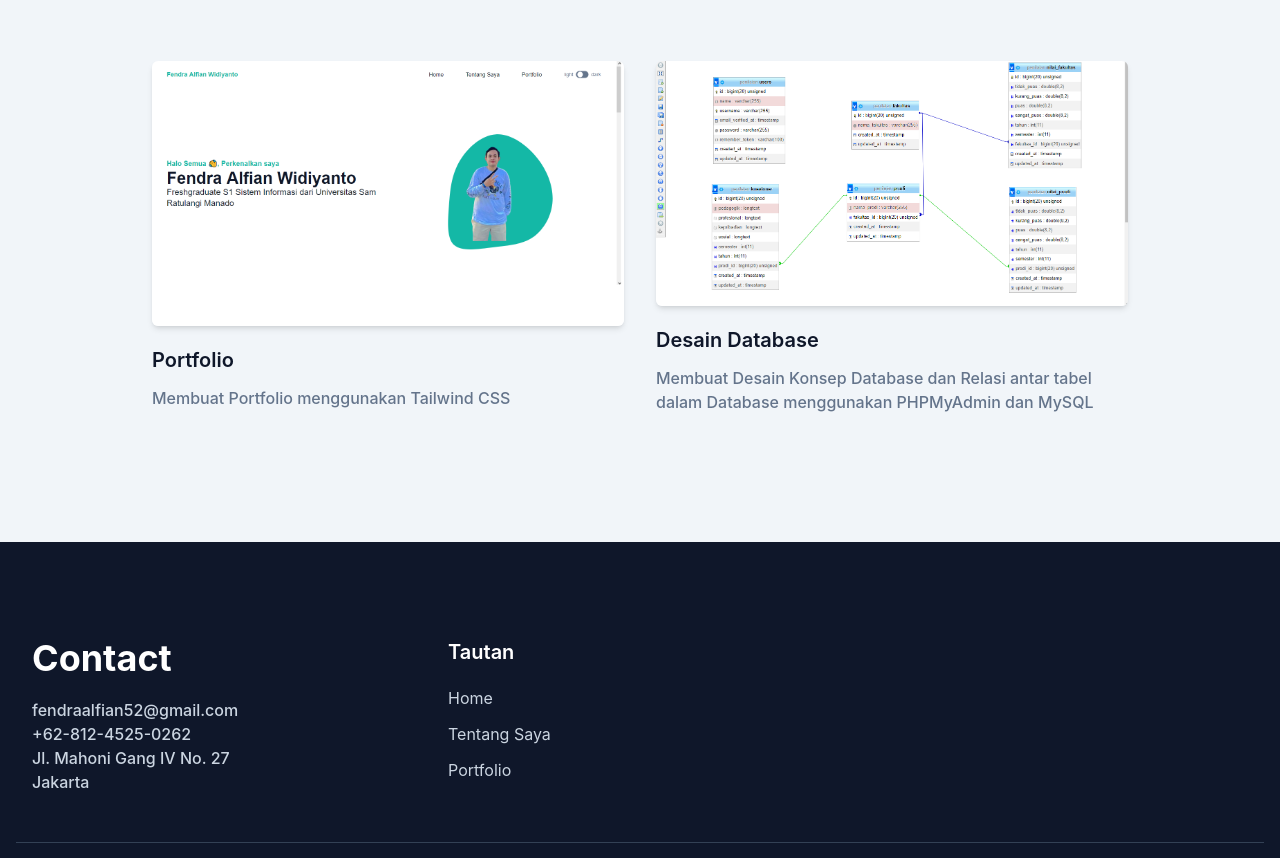
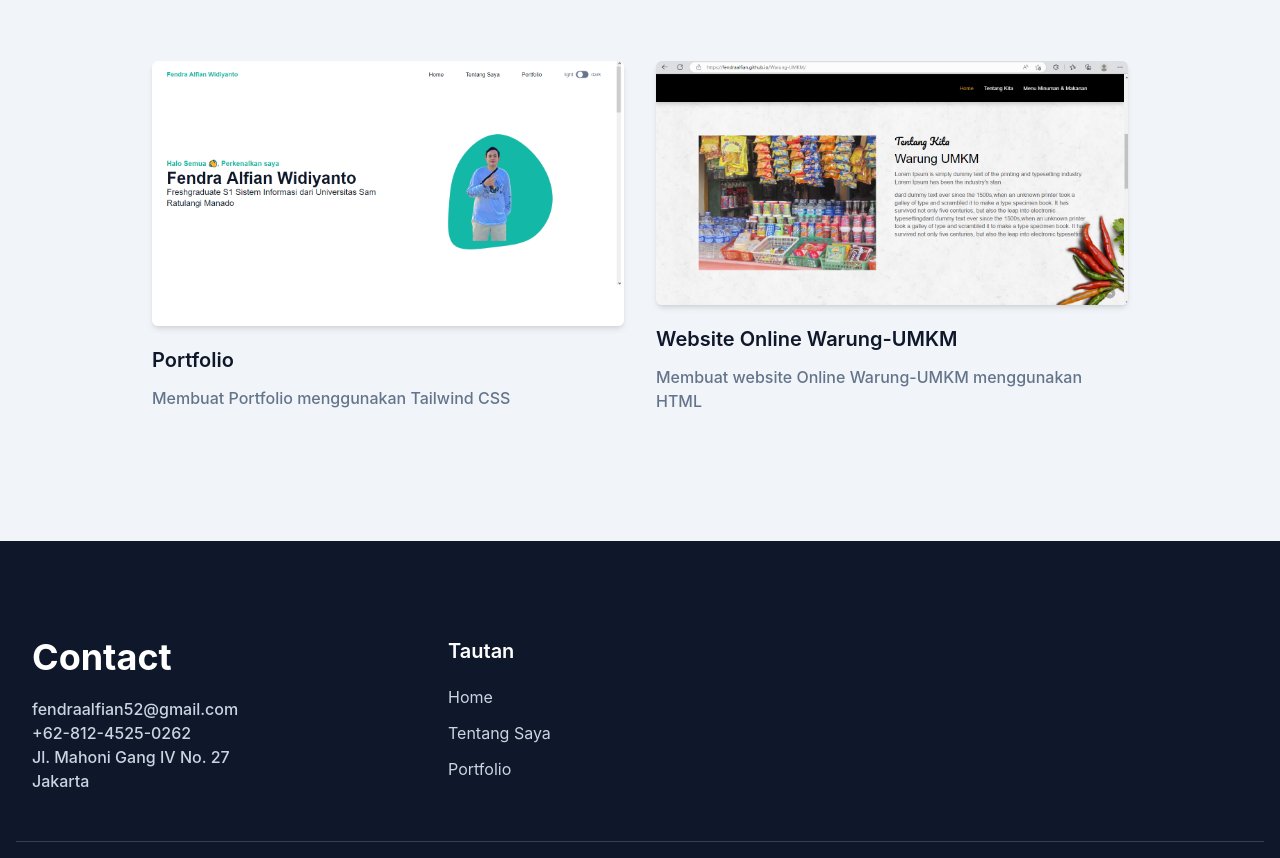
Before and after one commit to Fendraalfian/Portfolio, a website: page index.html in a window 1280 px wide. Shown: the part 1828-2686 px from the top of the page. Drawn offline with Linux system fonts and the light colour scheme.

Commit message:
Add files via upload

```diff
--- a/index.html
+++ b/index.html
@@ -203,10 +203,10 @@
           </div>
           <div class="mb-12 p-4 md:w-1/2">
             <div class="overflow-hidden rounded-md shadow-md">
-              <img src="dist/img/portfolio/8.png" alt="Database" width="w-full" />
+              <img src="dist/img/portfolio/9.png" alt="Database" width="w-full" />
             </div>
-            <h3 class="mt-5 mb-3 text-xl font-semibold text-dark dark:text-white">Desain Database</h3>
-            <p class="text-base font-medium text-secondary">Membuat Desain Konsep Database dan Relasi antar tabel dalam Database menggunakan PHPMyAdmin dan MySQL</p>
+            <h3 class="mt-5 mb-3 text-xl font-semibold text-dark dark:text-white">Website Online Warung-UMKM</h3>
+            <p class="text-base font-medium text-secondary">Membuat website Online Warung-UMKM menggunakan HTML</p>
           </div>
         </div>
       </div>
```
